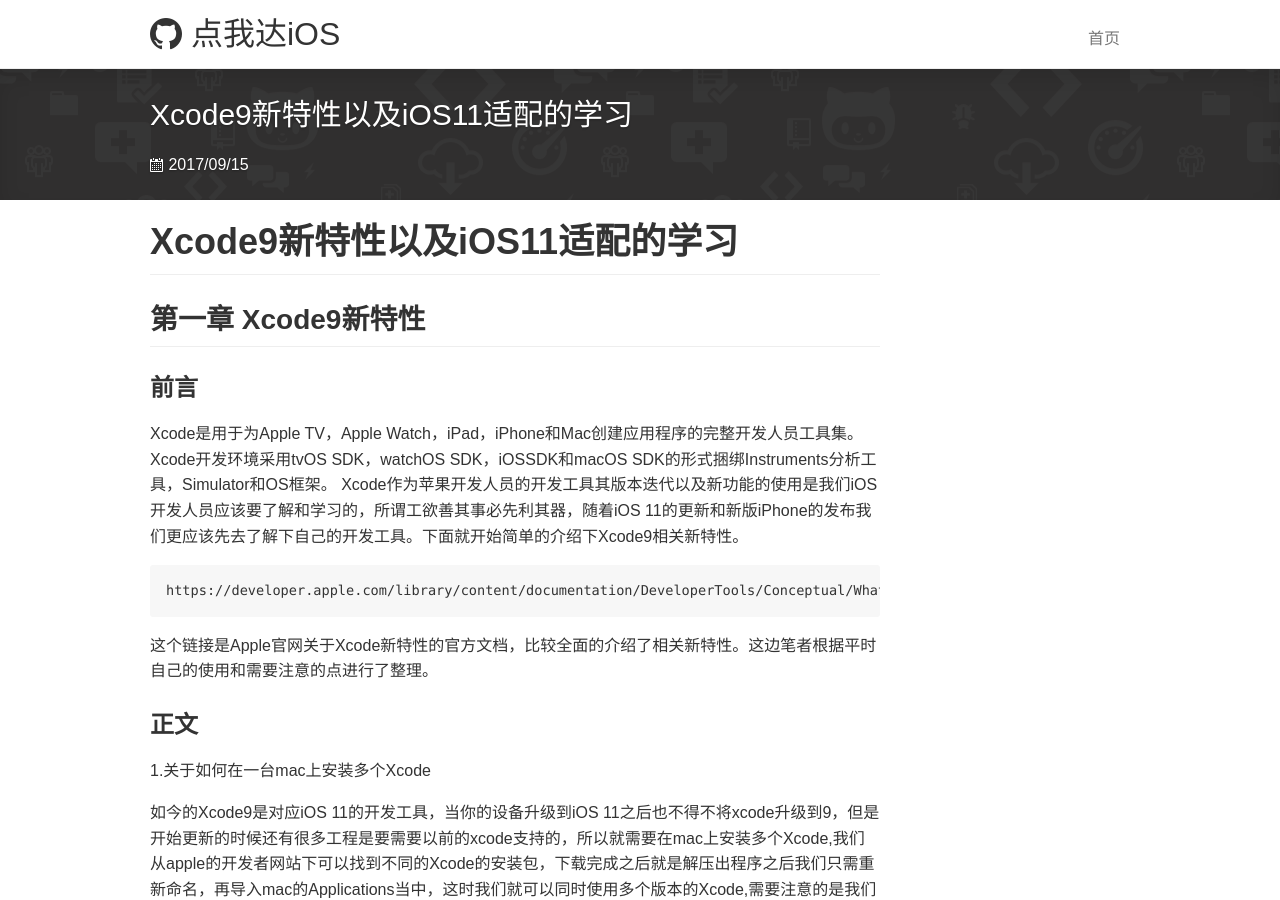
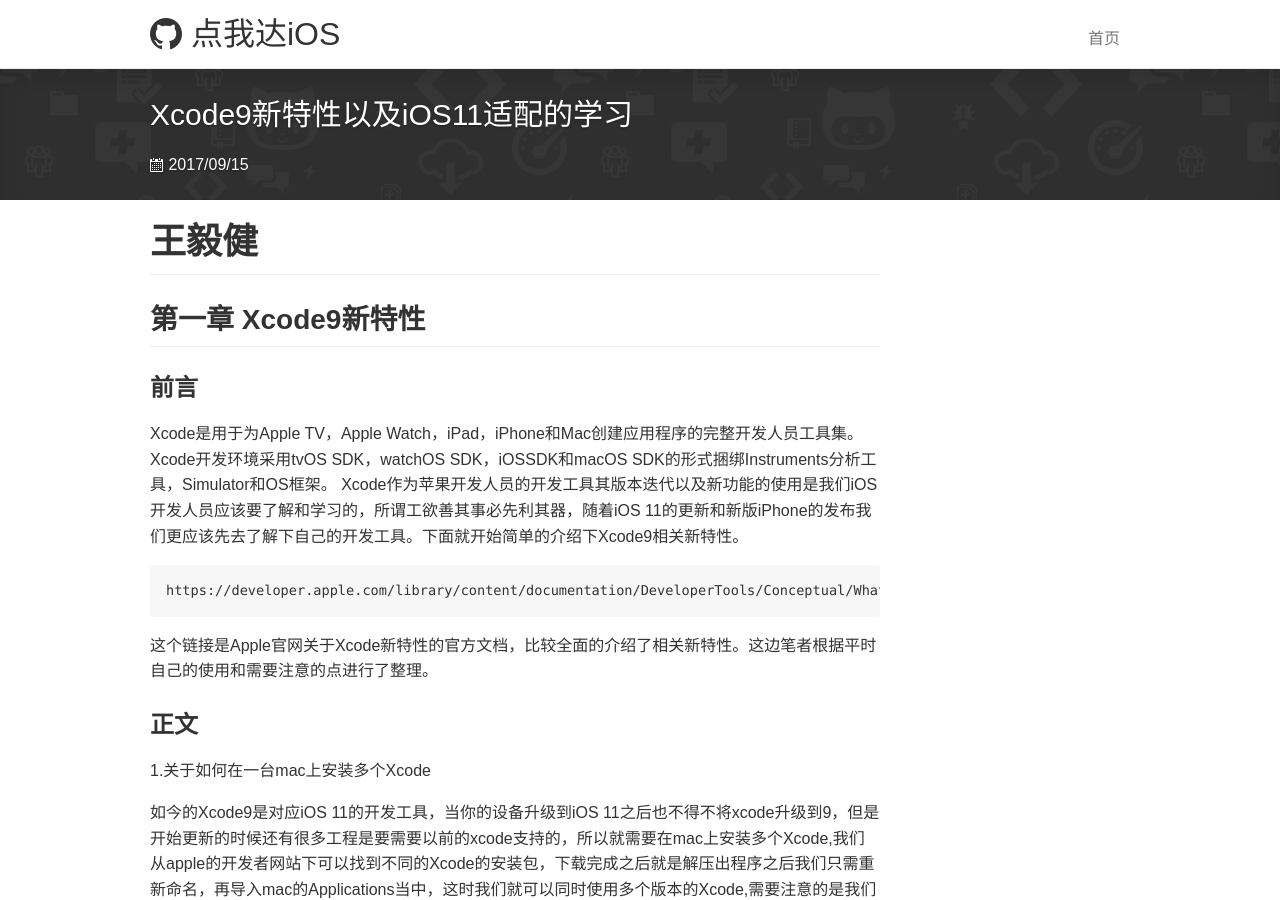
Before and after one commit to DWDiOSer/DWDiOSer.github.io, a Jekyll site: the page built from _posts/2017-09-15-Xcode9新特性以及iOS11适配的学习.md, in a window 1280 px wide and 900 px high. Built offline with Jekyll 4.4.1, drawn with Linux system fonts in a browser that asks for light colours.

Commit message:
Update 2017-09-15-Xcode9新特性以及iOS11适配的学习.md

```diff
--- a/_posts/2017-09-15-Xcode9新特性以及iOS11适配的学习.md
+++ b/_posts/2017-09-15-Xcode9新特性以及iOS11适配的学习.md
@@ -4,7 +4,7 @@
 date: 2017-09-15
 ---
 
-# Xcode9新特性以及iOS11适配的学习
+# 王毅健
 
 ## 第一章 Xcode9新特性
 ### 前言
```
